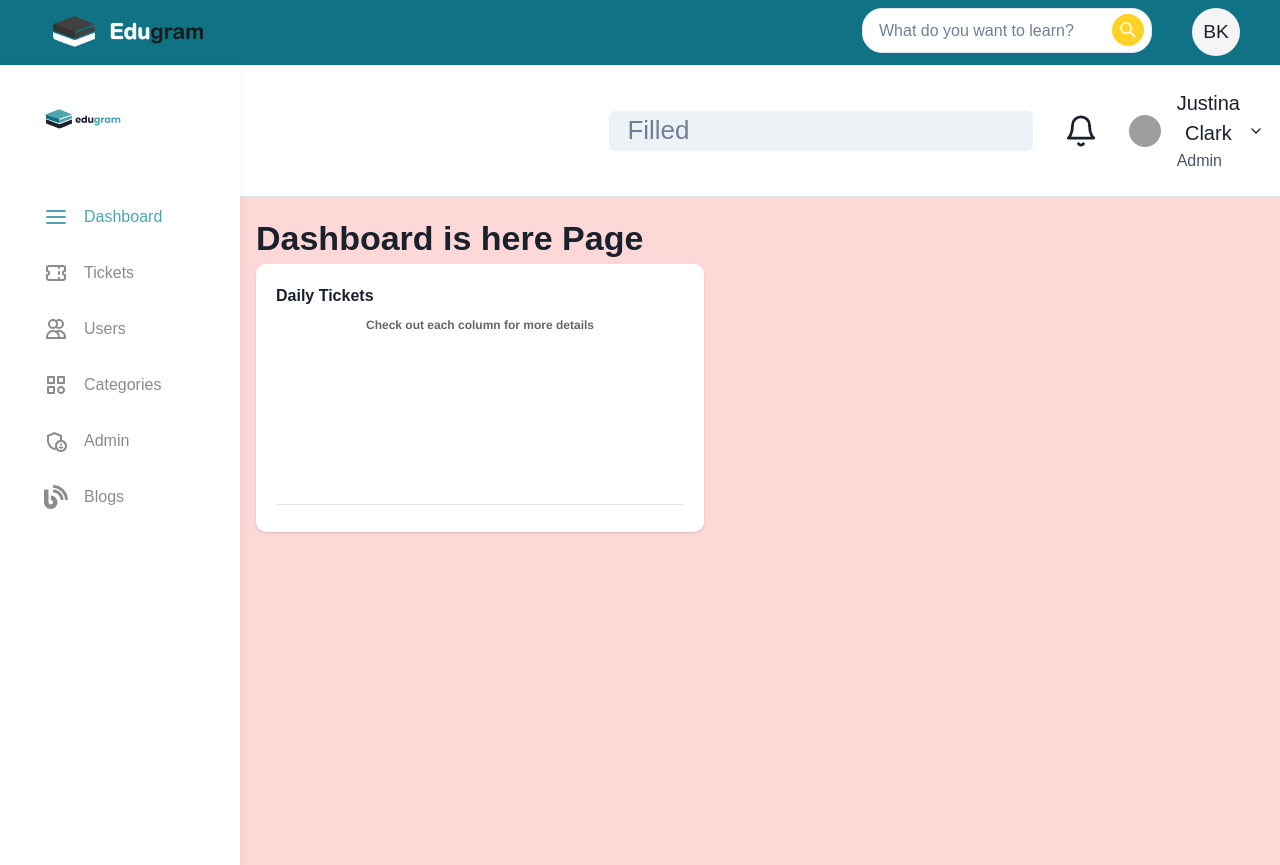
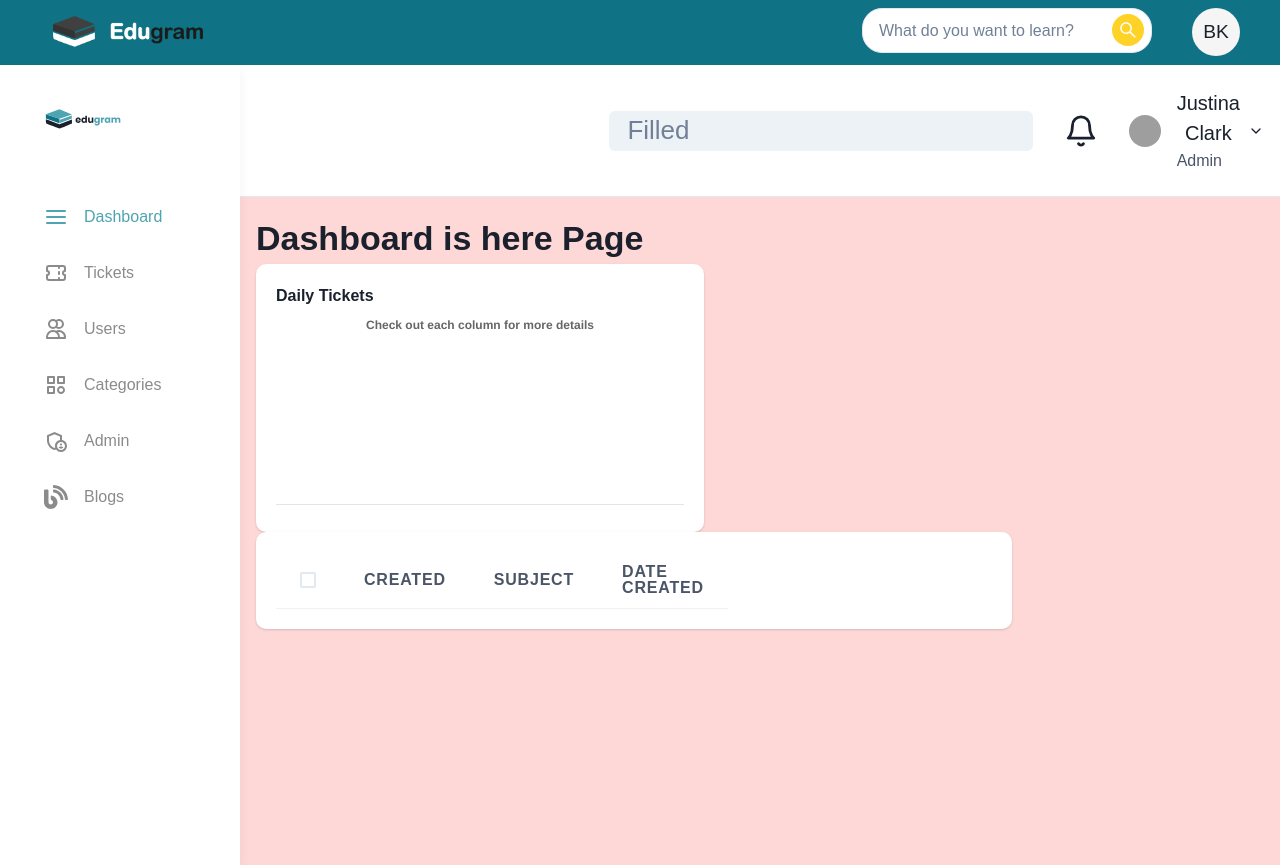
Before and after one commit to dkumankumah/Edugram, a Next.js app: page /dashboard in a window 1280 px wide. Built offline with nearby package versions, Linux system fonts and the light colour scheme; no server answers; grey boxes are pictures that could not be loaded.

Commit message:
Added Table for tickets in dashboard

```diff
--- /dev/null
+++ b/src/components/admin/container/dashboardTable.tsx
@@ -0,0 +1,23 @@
+import {Checkbox, SelectAll, Table, Tbody, Th, Thead, Tr} from '@chakra-ui/react'
+
+export default function DashboardTable() {
+
+    return (
+        <Table size='md' w='50%'>
+            <Thead>
+                <Tr>
+                    <Th>
+                        <Checkbox></Checkbox>
+                    </Th>
+                    <Th>Created</Th>
+                    <Th>Subject</Th>
+                    <Th>Date Created</Th>
+                </Tr>
+            </Thead>
+            <Tbody>
+                {/*    /!* Add rows to the table here *!/*/}
+            </Tbody>
+
+        </Table>
+    );
+}
--- a/src/pages/dashboard.tsx
+++ b/src/pages/dashboard.tsx
@@ -1,10 +1,12 @@
 import React, {useEffect, useState} from "react";
-import AdminContainer from "../components/admin/container/adminContainer";
 import {Card, CardBody, Text} from "@chakra-ui/react";
 import Chart from "chart.js/auto";
 import {CategoryScale} from 'chart.js';
 import * as io from "socket.io-client";
 import {Bar} from "react-chartjs-2";
+import AdminContainer from "../components/admin/container/adminContainer";
+import DashboardTable from "../components/admin/container/dashboardTable";
+import {Stack} from "@chakra-ui/layout";
 
 Chart.register(CategoryScale);
 
@@ -131,7 +133,7 @@ const Dashboard = () => {
             <Card
                 maxW='md'
                 maxH="md"
-                cursor='pointer'
+                // cursor='pointer'
                 bg="#FFFFFF"
                 borderRadius='10'>
                 <CardBody>
@@ -142,7 +144,21 @@ const Dashboard = () => {
                     />
                 </CardBody>
             </Card>
+
+
+            <Card
+                minH="100%"
+                w='75%'
+                bg="#FFFFFF"
+                borderRadius='10'
+                variant={'elevated'}>
+                <CardBody>
+                    <DashboardTable/>
+                </CardBody>
+            </Card>
+
         </AdminContainer>
     )
 }
+
 export default Dashboard
--- a/src/pages/index.tsx
+++ b/src/pages/index.tsx
@@ -32,6 +32,7 @@ import CustomFooter from "../components/Footer";
 import {LoginModal} from "../components/shared/LoginModal/LoginModal"
 import HeroSection from "../components/heroSection";
 import Layout from "../components/frontpageLayout";
+import DashboardTable from "../components/admin/container/dashboardTable";
 
 const Home = () => {
     const {isOpen, onOpen, onClose} = useDisclosure();
--- a/src/pages/invoices.tsx
+++ b/src/pages/invoices.tsx
@@ -5,7 +5,6 @@ const Invoices = () => {
     return (
         <Box>
             <ProfileNavigation/>
-
             Invoices page
         </Box>
     )
```
Also changed, not shown: src/pages/adminDashboard.tsx (added, +13 -0 lines), src/pages/adminpanel.tsx (deleted, +0 -13 lines).
